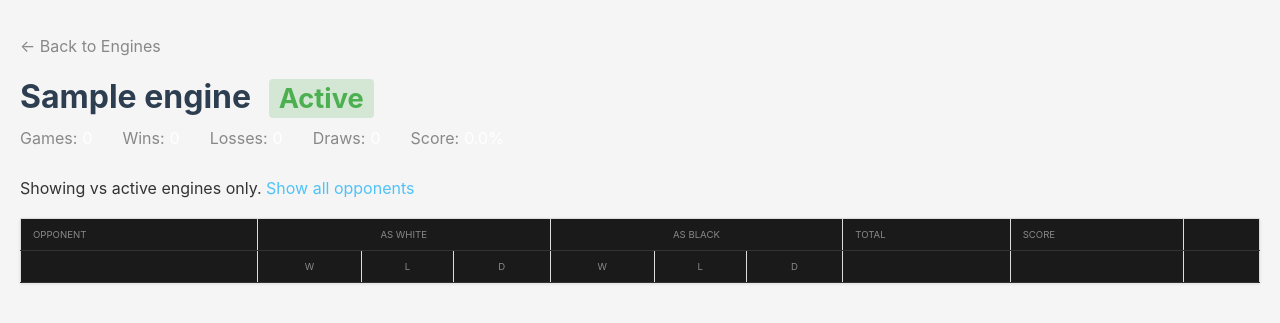
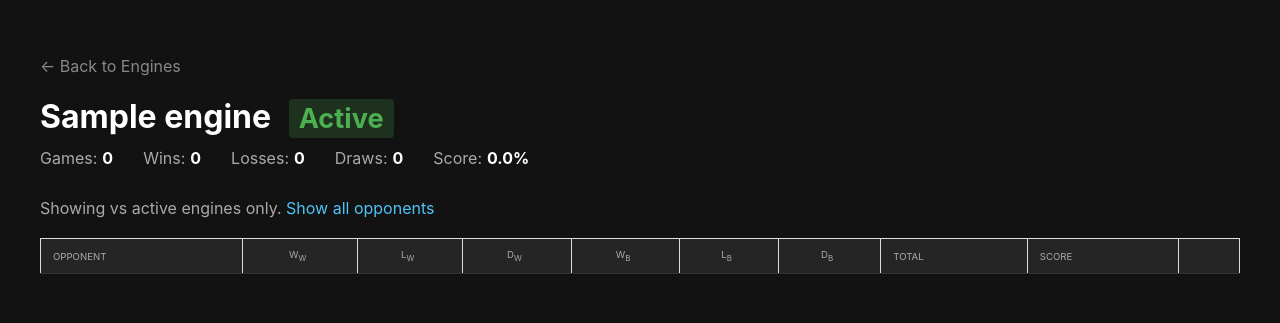
Before and after one commit to chris-moreton/chess-compete, a Flask app: a page that uses web/templates/engine_detail.html in a window 1280 px wide. Shown: the top 323 px of the page. Run offline with Flask 3, Linux system fonts and the light colour scheme; tables that the repository leaves empty hold one stand-in row (values such as "Sample post"); lists and menus that the app fills with data are empty; some libraries are stand-ins or nearby versions.

Commit message:
Add dark mode and sortable columns to engine detail page

```diff
--- a/web/templates/engine_detail.html
+++ b/web/templates/engine_detail.html
@@ -6,6 +6,18 @@
     <title>{{ engine.name }} - Head-to-Head Stats</title>
     <link rel="stylesheet" href="{{ url_for('static', filename='css/style.css') }}">
     <style>
+        body {
+            background: #121212;
+            color: #e0e0e0;
+        }
+        .container {
+            max-width: 1400px;
+            margin: 0 auto;
+            padding: 20px;
+        }
+        h1 {
+            color: #fff;
+        }
         .engine-header {
             margin-bottom: 30px;
         }
@@ -31,7 +43,7 @@
             display: flex;
             gap: 30px;
             margin-bottom: 20px;
-            color: #888;
+            color: #aaa;
         }
         .overall-stats .stat {
             display: flex;
@@ -39,9 +51,11 @@
         }
         .overall-stats .value {
             color: #fff;
+            font-weight: bold;
         }
         .filter-bar {
             margin-bottom: 20px;
+            color: #aaa;
         }
         .filter-bar a {
             color: #4fc3f7;
@@ -54,21 +68,46 @@
             width: 100%;
             border-collapse: collapse;
             margin-top: 20px;
+            background: #1e1e1e;
         }
         .h2h-table th, .h2h-table td {
             padding: 10px 12px;
             text-align: left;
             border-bottom: 1px solid #333;
+            color: #e0e0e0;
         }
         .h2h-table th {
-            background: #1a1a1a;
-            color: #888;
+            background: #252525;
+            color: #aaa;
             font-weight: normal;
             text-transform: uppercase;
             font-size: 0.8em;
+            position: sticky;
+            top: 0;
+        }
+        .h2h-table th.sortable {
+            cursor: pointer;
+            user-select: none;
+        }
+        .h2h-table th.sortable:hover {
+            background: #333;
+            color: #fff;
+        }
+        .h2h-table th .sort-arrow {
+            margin-left: 5px;
+            font-size: 0.7em;
+        }
+        .h2h-table th.sort-asc .sort-arrow::after {
+            content: "▲";
+        }
+        .h2h-table th.sort-desc .sort-arrow::after {
+            content: "▼";
         }
         .h2h-table tbody tr:hover {
-            background: #252525;
+            background: #2a2a2a;
+        }
+        .h2h-table tbody tr.data-row {
+            cursor: default;
         }
         .h2h-table a {
             color: #4fc3f7;
@@ -182,32 +214,33 @@
             {% endif %}
         </div>
 
-        <table class="h2h-table">
+        <table class="h2h-table" id="h2h-table">
             <thead>
                 <tr>
-                    <th>Opponent</th>
-                    <th class="color-header" colspan="3">As White</th>
-                    <th class="color-header" colspan="3">As Black</th>
-                    <th>Total</th>
-                    <th>Score</th>
-                    <th></th>
-                </tr>
-                <tr>
-                    <th></th>
-                    <th class="color-header">W</th>
-                    <th class="color-header">L</th>
-                    <th class="color-header">D</th>
-                    <th class="color-header">W</th>
-                    <th class="color-header">L</th>
-                    <th class="color-header">D</th>
-                    <th></th>
-                    <th></th>
+                    <th class="sortable" data-sort="opponent" data-type="string">Opponent <span class="sort-arrow"></span></th>
+                    <th class="sortable color-header" data-sort="white_wins" data-type="number">W<sub>w</sub> <span class="sort-arrow"></span></th>
+                    <th class="sortable color-header" data-sort="white_losses" data-type="number">L<sub>w</sub> <span class="sort-arrow"></span></th>
+                    <th class="sortable color-header" data-sort="white_draws" data-type="number">D<sub>w</sub> <span class="sort-arrow"></span></th>
+                    <th class="sortable color-header" data-sort="black_wins" data-type="number">W<sub>b</sub> <span class="sort-arrow"></span></th>
+                    <th class="sortable color-header" data-sort="black_losses" data-type="number">L<sub>b</sub> <span class="sort-arrow"></span></th>
+                    <th class="sortable color-header" data-sort="black_draws" data-type="number">D<sub>b</sub> <span class="sort-arrow"></span></th>
+                    <th class="sortable" data-sort="total" data-type="number">Total <span class="sort-arrow"></span></th>
+                    <th class="sortable" data-sort="score" data-type="number">Score <span class="sort-arrow"></span></th>
                     <th></th>
                 </tr>
             </thead>
             <tbody>
                 {% for stat in h2h_stats %}
-                <tr class="{% if not stat.opponent_active %}opponent-inactive{% endif %}">
+                <tr class="data-row {% if not stat.opponent_active %}opponent-inactive{% endif %}"
+                    data-opponent="{{ stat.opponent_name }}"
+                    data-white_wins="{{ stat.white_wins }}"
+                    data-white_losses="{{ stat.white_losses }}"
+                    data-white_draws="{{ stat.white_draws }}"
+                    data-black_wins="{{ stat.black_wins }}"
+                    data-black_losses="{{ stat.black_losses }}"
+                    data-black_draws="{{ stat.black_draws }}"
+                    data-total="{{ stat.total_games }}"
+                    data-score="{{ stat.score_pct }}">
                     <td><a href="/engine/{{ stat.opponent_name }}">{{ stat.opponent_name }}</a></td>
                     <td class="color-cell win">{{ stat.white_wins }}</td>
                     <td class="color-cell loss">{{ stat.white_losses }}</td>
@@ -247,10 +280,81 @@
     </div>
 
     <script>
-    function toggleTimeRow(id) {
+    function toggleTimeRow(btn, id) {
         const row = document.getElementById(id);
         row.classList.toggle('visible');
+        btn.textContent = row.classList.contains('visible') ? 'hide' : 'times';
     }
+
+    // Sortable table
+    (function() {
+        const table = document.getElementById('h2h-table');
+        if (!table) return;
+
+        const headers = table.querySelectorAll('th.sortable');
+        let currentSort = { column: null, direction: 'asc' };
+
+        headers.forEach(header => {
+            header.addEventListener('click', () => {
+                const sortKey = header.dataset.sort;
+                const sortType = header.dataset.type;
+
+                // Toggle direction if same column
+                if (currentSort.column === sortKey) {
+                    currentSort.direction = currentSort.direction === 'asc' ? 'desc' : 'asc';
+                } else {
+                    currentSort.column = sortKey;
+                    // Default: desc for numbers, asc for strings
+                    currentSort.direction = sortType === 'number' ? 'desc' : 'asc';
+                }
+
+                sortTable(sortKey, sortType, currentSort.direction);
+                updateSortArrows(header, currentSort.direction);
+            });
+        });
+
+        function sortTable(key, type, direction) {
+            const tbody = table.querySelector('tbody');
+            const dataRows = Array.from(tbody.querySelectorAll('tr.data-row'));
+
+            dataRows.sort((a, b) => {
+                let aVal = a.dataset[key];
+                let bVal = b.dataset[key];
+
+                if (type === 'number') {
+                    aVal = parseFloat(aVal) || 0;
+                    bVal = parseFloat(bVal) || 0;
+                } else {
+                    aVal = (aVal || '').toLowerCase();
+                    bVal = (bVal || '').toLowerCase();
+                }
+
+                let comparison = 0;
+                if (aVal < bVal) comparison = -1;
+                if (aVal > bVal) comparison = 1;
+
+                return direction === 'asc' ? comparison : -comparison;
+            });
+
+            // Re-append rows in sorted order, keeping time-rows with their parents
+            dataRows.forEach(row => {
+                tbody.appendChild(row);
+                // Find and append the associated time-row if it exists
+                const opponentName = row.dataset.opponent;
+                const timeRow = tbody.querySelector(`tr.time-row[data-parent="${opponentName}"]`);
+                if (timeRow) {
+                    tbody.appendChild(timeRow);
+                }
+            });
+        }
+
+        function updateSortArrows(activeHeader, direction) {
+            headers.forEach(h => {
+                h.classList.remove('sort-asc', 'sort-desc');
+            });
+            activeHeader.classList.add(direction === 'asc' ? 'sort-asc' : 'sort-desc');
+        }
+    })();
     </script>
 </body>
 </html>
```
Also changed, not shown: other parts of web/templates/engine_detail.html (+19 -26 lines).
